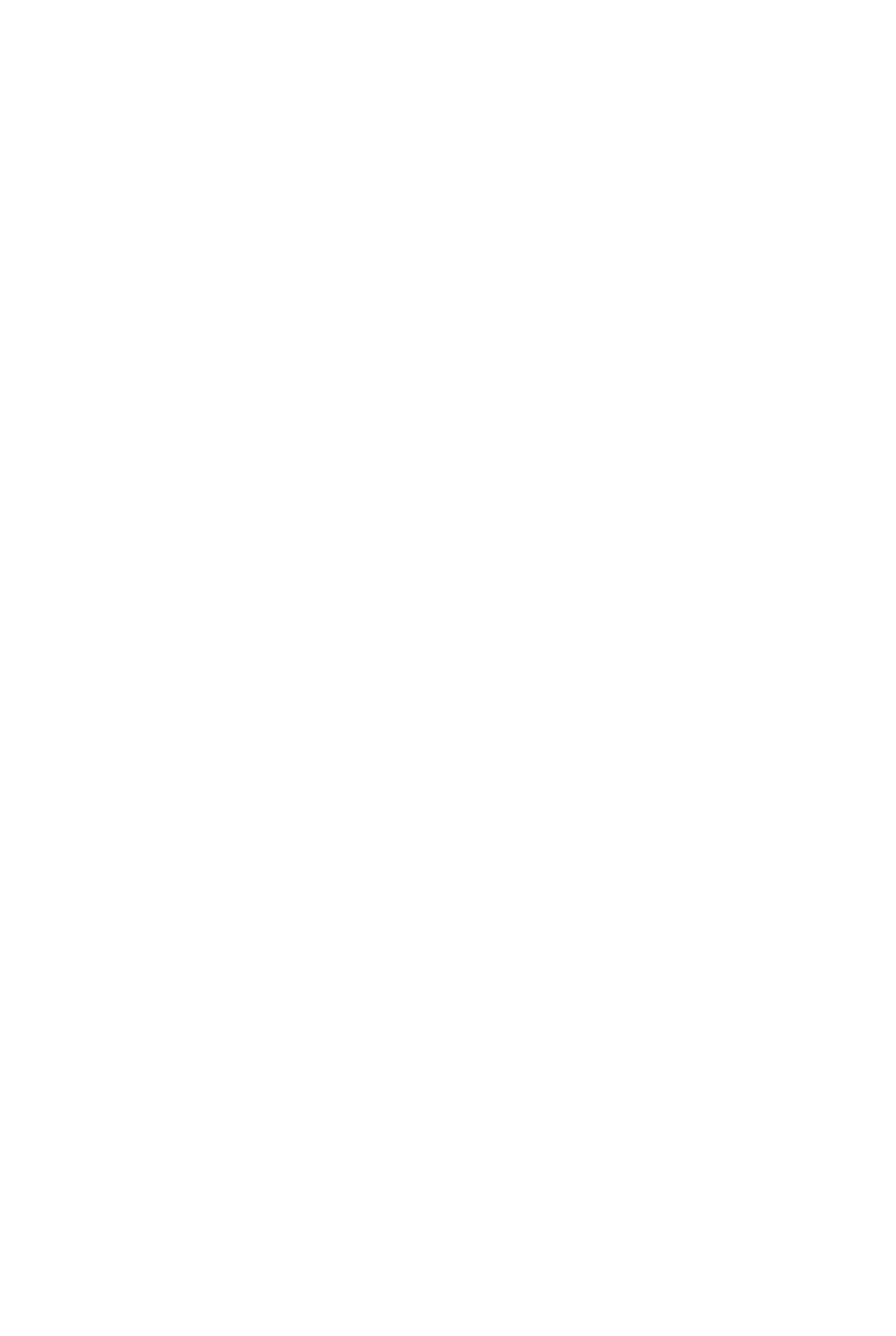
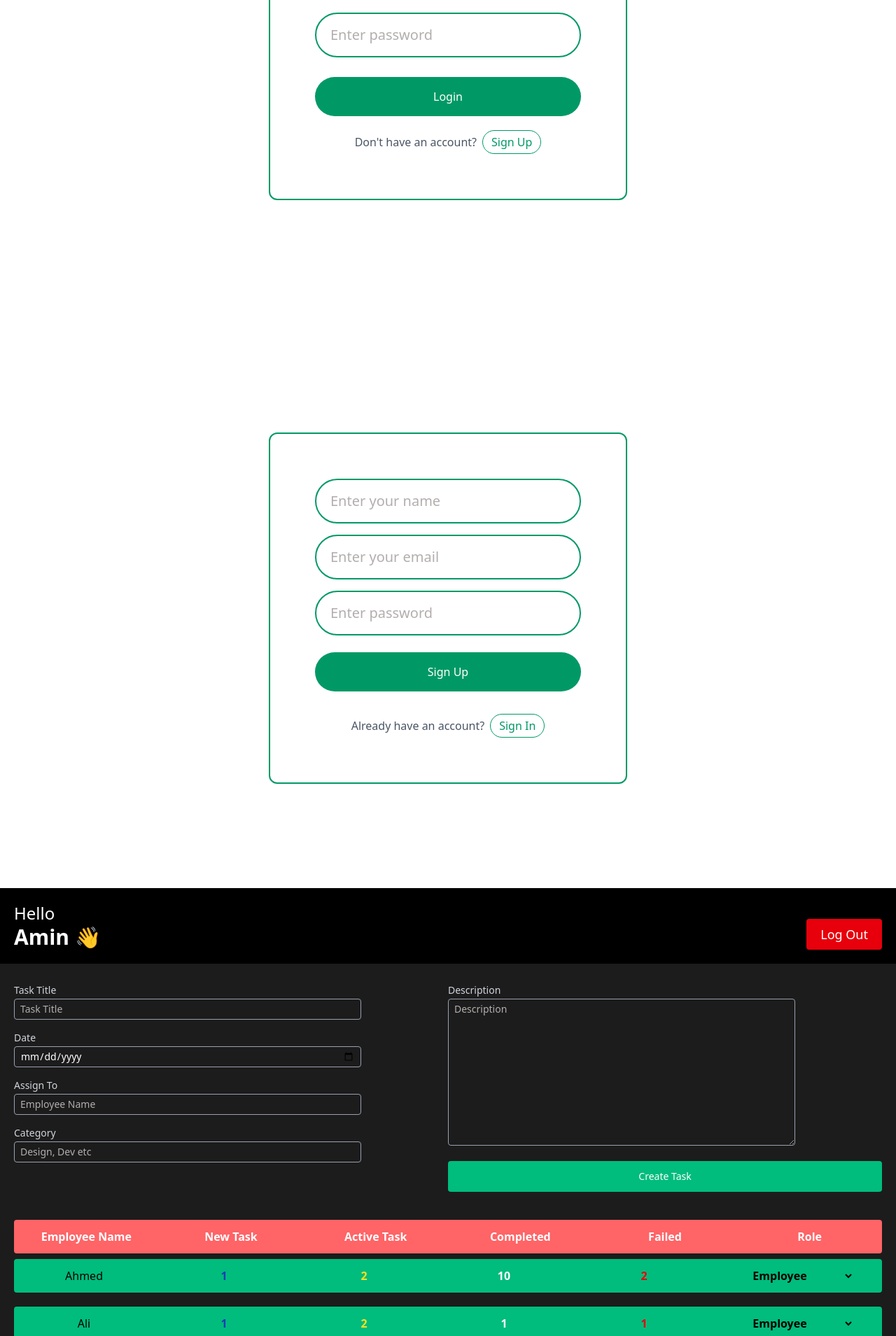
Before and after one commit to abrar-khan-developer/EMS, a React (Vite) app: page / in a window 1280 px wide. Shown: the part 331-2240 px from the top of the page at 70% size. Before the commit the page ends 800 px from the top, so only its background shows below. Built offline with nearby package versions, Linux system fonts and the light colour scheme.

Commit message:
Today I will add functionality to give task to user

```diff
--- a/src/App.jsx
+++ b/src/App.jsx
@@ -6,9 +6,9 @@ import SignUp from "./pages/SignUp"
 function App() {
   return (
       <>
-        {/* <Login /> */}
-        {/* <SignUp /> */}
-        {/* <Admin /> */}
+        <Login />
+        <SignUp />
+        <Admin />
         <Employee />
       </>
   )
--- a/src/components/Admin/AllUsersTasksShow.jsx
+++ b/src/components/Admin/AllUsersTasksShow.jsx
@@ -13,20 +13,21 @@ function AllUsersTasksShow() {
         <div className="min-w-175">
 
           {/* Header */}
-          <div className="mb-2 grid grid-cols-5 items-center rounded bg-red-400 py-3 font-semibold text-white">
+          <div className="mb-2 grid grid-cols-6 items-center rounded bg-red-400 py-3 font-semibold text-white">
             <h2 className="text-center text-sm md:text-base">Employee Name</h2>
             <h2 className="text-center text-sm md:text-base">New Task</h2>
             <h2 className="text-center text-sm md:text-base">Active Task</h2>
             <h2 className="text-center text-sm md:text-base">Completed</h2>
             <h2 className="text-center text-sm md:text-base">Failed</h2>
+            <h2 className="text-center text-sm md:text-base">Role</h2>
           </div>
 
           {/* Body */}
-          <div className="space-y-2">
+          <div className="space-y-5">
             {employee.map((emp) => (
               <div
                 key={emp.email}
-                className="grid grid-cols-5 items-center rounded bg-emerald-500 py-3"
+                className="grid grid-cols-6 items-center rounded bg-emerald-500 py-3 pe-2 md:pe-10"
               >
                 <p className="truncate px-2 text-center text-sm font-medium md:text-base">
                   {emp.firstName}
@@ -47,6 +48,10 @@ function AllUsersTasksShow() {
                 <p className="text-center text-sm font-semibold text-red-600 md:text-base">
                   {emp.taskCount.failed}
                 </p>
+                <select className="text-center text-sm font-semibold text-black md:text-base outline-none ">
+                  <option value="saab">Employee</option>
+                  <option value="volvo">Admin</option>
+              </select>
               </div>
             ))}
           </div>
--- a/src/components/Admin/TaskForm.jsx
+++ b/src/components/Admin/TaskForm.jsx
@@ -8,8 +8,8 @@ function TaskForm() {
     const [taskCategory , setTaskCategory] = useState('')
 
     //  const [userData, setUserData] =  useContext(AuthContext)
+     const [newTask , setNewTask] = useState({})
 
-    const [newTask , setNewTask] = useState({})
 
     const handlerSubmit = (e) => {
 
@@ -20,7 +20,7 @@ function TaskForm() {
             return null
         }
 
-        setNewTask({taskTitle, taskDescription : taskDesc, taskDate, assignTo, category: taskCategory, active:false, newTask:true, failed:false, completed:false })
+        setNewTask({taskTitle, taskDescription : taskDesc, taskDate, assignTo, category: taskCategory, active:false, newTask:true, failed:false, completed:false  })
 
         // const data = userData.employees
         // data.forEach((elem) => {
--- a/src/pages/Admin.jsx
+++ b/src/pages/Admin.jsx
@@ -11,7 +11,7 @@ function Admin() {
   return (
     <>
       <Header  />
-      <TaskForm />
+      <TaskForm  />
       <AllUsersTasksShow />
     </>
   )
--- a/src/pages/Login.jsx
+++ b/src/pages/Login.jsx
@@ -60,11 +60,11 @@ function Login() {
 
                 <button className = "mt-6 w-full bg-emerald-600 text-white py-4 rounded-full hover:cursor-pointer active:bg-emerald-400 transition"> Login </button>
 
-                <p className="mt-4 text-gray-600">
+                <p className="mt-2 md:mt-4 text-gray-600">
                     Don't have an account?
                   <span
                     // to="/signup"
-                    className="ml-2 cursor-pointer rounded-full border border-emerald-600 px-3 py-1 font-medium text-emerald-600 transition-all duration-200 hover:bg-emerald-600 hover:text-white"
+                    className="inline-block mt-4 md:mt-0 ml-2 cursor-pointer rounded-full border border-emerald-600 px-3 py-1 font-medium text-emerald-600 transition-all duration-200 hover:bg-emerald-600 hover:text-white"
                   >
                     Sign Up
                   </span>
--- a/src/pages/SignUp.jsx
+++ b/src/pages/SignUp.jsx
@@ -71,7 +71,7 @@ const SignUp = () => {
                     Already have an account?
                   <span
                     // to="/signup"
-                    className="ml-2 cursor-pointer rounded-full border border-emerald-600 px-3 py-1 font-medium text-emerald-600 transition-all duration-200 hover:bg-emerald-600 hover:text-white"
+                    className="inline-block mt-4 md:mt-0 ml-2 cursor-pointer rounded-full border border-emerald-600 px-3 py-1 font-medium text-emerald-600 transition-all duration-200 hover:bg-emerald-600 hover:text-white"
                   >
                     Sign In
                   </span>
```
